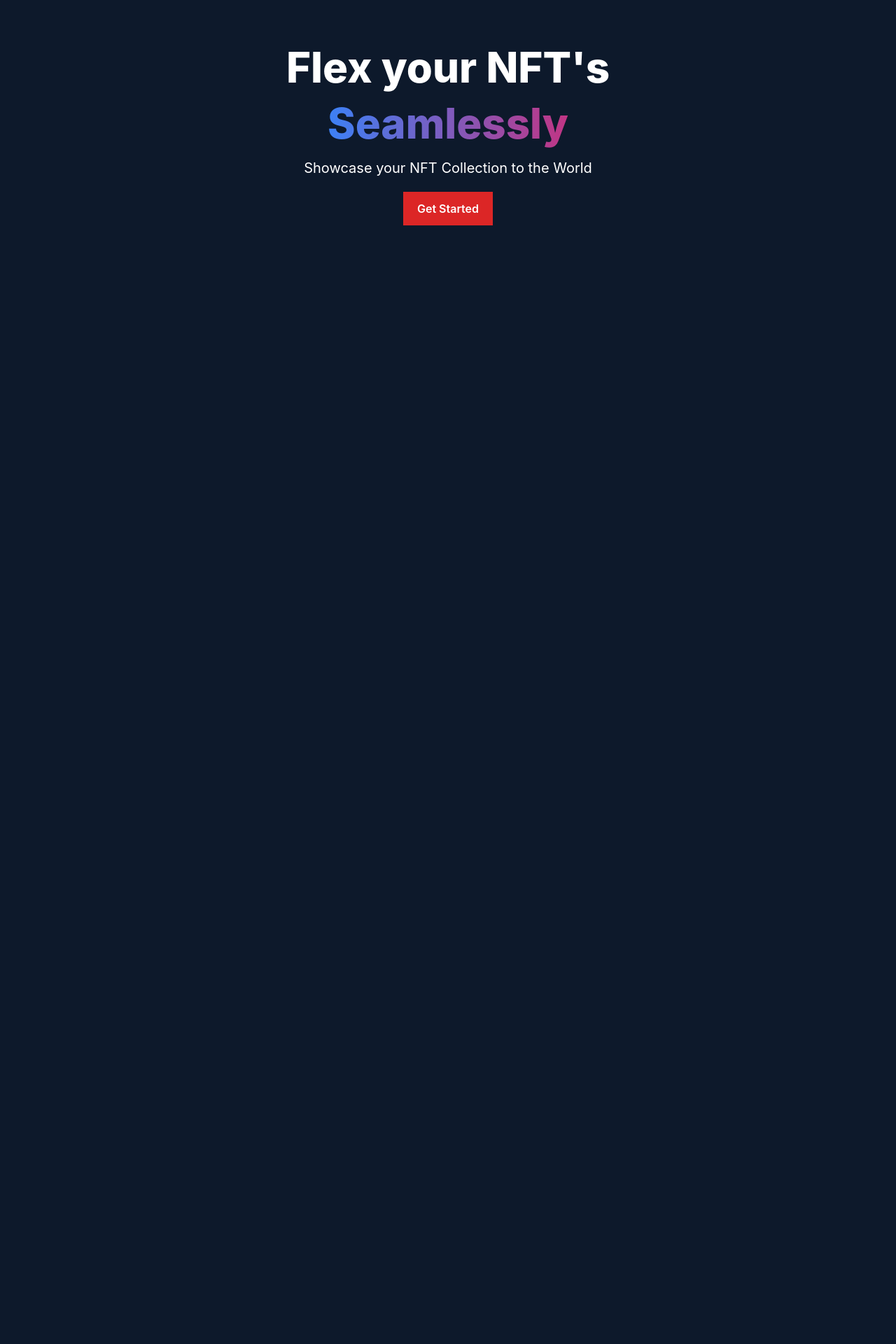
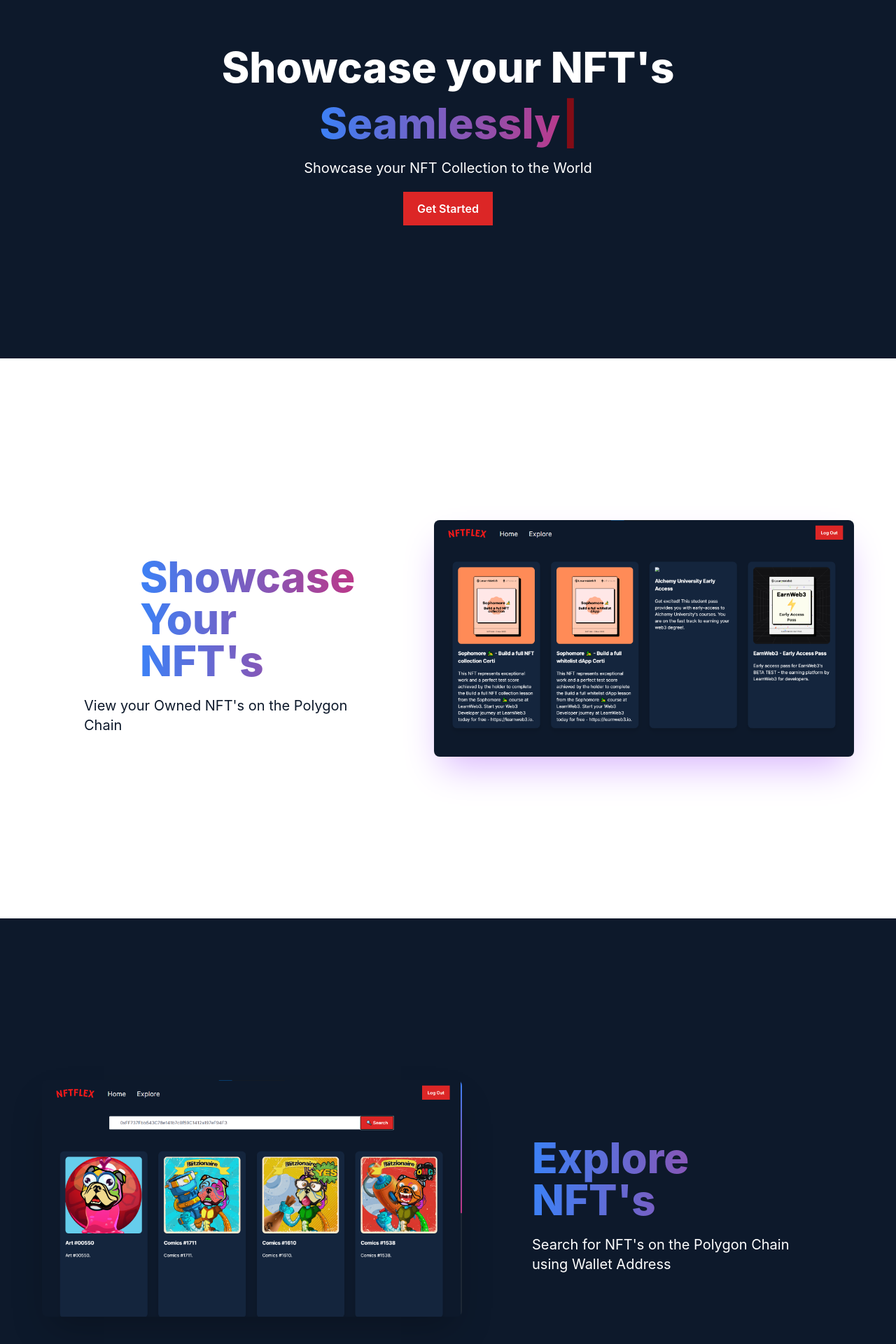
Before and after one commit to kkhitesh/NFT-Flex, a React (Vite) app: page / in a window 1280 px wide. Shown: the part 288-2208 px from the top of the page at 70% size. Before the commit the page ends 800 px from the top, so only its background shows below. Built offline with nearby package versions, Linux system fonts and the light colour scheme; no server answers.

Commit message:
Improved Home Page

```diff
--- a/src/pages/Login/index.jsx
+++ b/src/pages/Login/index.jsx
@@ -2,7 +2,9 @@ import React, { useEffect } from "react";
 import toast from "react-hot-toast";
 import { useNavigate } from "react-router-dom";
 import Navbar from "../../components/Navbar";
-import { useTypewriter } from "react-simple-typewriter";
+import { useTypewriter, Cursor } from "react-simple-typewriter";
+import home from "../../assets/home.png";
+import explore from "../../assets/explore.png";
 
 const Login = ({ setAddress, setIsConnected }) => {
   const { ethereum } = window;
@@ -43,9 +45,10 @@ const Login = ({ setAddress, setIsConnected }) => {
       <section className="hero h-screen overflow-hidden">
         <Navbar connectWallet={connectWallet} />
         <div className="flex flex-col items-center justify-center h-screen mx-auto">
-          <p className="font-[800] text-6xl ">Flex your NFT's</p>
+          <p className="font-[800] text-6xl ">Showcase your NFT's</p>
           <p className="font-[800] text-6xl py-5 bg-clip-text text-transparent bg-gradient-to-r from-[#3c81f6] to-[#c13584]">
             {text}
+            <Cursor cursorColor="red" />
           </p>
           <p className="text-xl ">Showcase your NFT Collection to the World</p>
           <button
@@ -56,7 +59,31 @@ const Login = ({ setAddress, setIsConnected }) => {
           </button>
         </div>
       </section>
-      <section></section>
+      <section className="flex items-center justify-between hero h-screen overflow-hidden bg-white px-10">
+        <div className="mx-20">
+          <p className="font-[800] text-6xl py-5 bg-clip-text text-transparent bg-gradient-to-r from-[#3c81f6] to-[#c13584] ml-20">
+            Showcase Your NFT's
+          </p>
+          <p className="text-xl text-[#0d192b] self-center">
+            View your Owned NFT's on the Polygon Chain
+          </p>
+        </div>
+        <img
+          src={home}
+          className="w-1/2 mx-5 rounded-lg shadow-2xl shadow-purple-300"
+        />
+      </section>
+      <section className="flex items-center justify-between hero h-screen overflow-hidden px-10">
+        <img src={explore} className="w-1/2 mx-5 rounded-lg shadow-2xl" />
+        <div className="mx-20">
+          <p className="font-[800] text-6xl py-5 bg-clip-text text-transparent bg-gradient-to-r from-[#3c81f6] to-[#c13584]">
+            Explore NFT's
+          </p>
+          <p className="text-xl self-center">
+            Search for NFT's on the Polygon Chain using Wallet Address
+          </p>
+        </div>
+      </section>
     </>
   );
 };
```
Also changed, not shown: src/assets/explore.png (added), src/assets/home.png (added).
